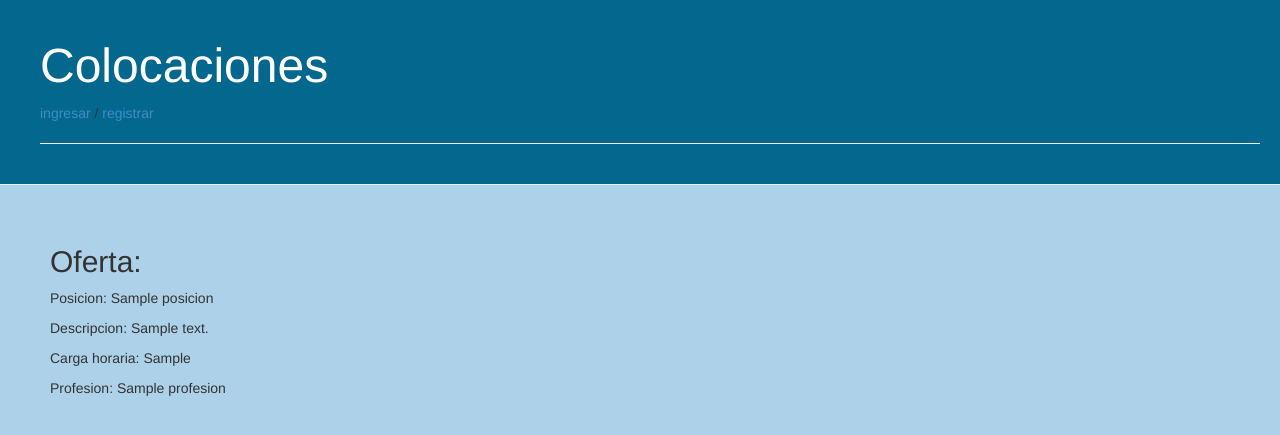
After one commit to FrancoAvila16/desocupados, a Python web app: template app/templates/ofertas.html in a window 1280 px wide. The commit adds this page. Shown: the top 435 px of the page. Run offline with Jinja, Linux system fonts and the light colour scheme; the template is opened without the code that fills it: most values are stand-ins (such as "Sample title", 1, 10 or a date in 2020).

Commit message:
ultimos cambios

```diff
--- a/app/core/models.py
+++ b/app/core/models.py
@@ -70,4 +70,7 @@ def update_user_empresa(sender, instance, created, **kwargs):
 
 class OfertaLaboral(models.Model):
     # empresa_oferta = models.ForeignKey(Empresa)
-    tipo_de_trabajo = models.CharField(max_length=50)
+    posicion = models.CharField(max_length=100)
+    descripcion = models.TextField(null=True)
+    carga_horaria = models.DurationField(null=True)
+    profesion = models.CharField(max_length=100)
--- a/app/templates/home.html
+++ b/app/templates/home.html
@@ -18,6 +18,7 @@
 	<p>Trabajo Realizable: {{ user.profile().trabajo_realizable }} </p>
   {% endif %}
 
-   <p>Ir a modificar tu cuenta <a href="{% if user.is_empresa %} modificar_empresa {% elif user.is_desocupado %} modificar_desocupado {% endif %}">Modificar cuenta</a></p>
-	<p>Ir a borrar cuenta <a href="{{ url('borrar_cuenta') }}">Borrar cuenta</a></p>
+   <p>Ir a modificar tu cuenta <a href="{% if user.is_empresa %} modificar_empresa {% elif user.is_desocupado %} modificar_desocupado {% endif %}">MODIFICAR CUENTA</a></p>
+	<p>Ir a borrar cuenta <a href="{{ url('borrar_cuenta') }}">BORRAR CUENTA</a></p>
+	<p>Ir a crear oferta <a href="{{ url('crear_oferta') }}">CREAR OFERTA</a></p>
 {% endblock %}
--- /dev/null
+++ b/app/templates/ofertas.html
@@ -0,0 +1,15 @@
+{% extends 'base.html' %}
+
+{% block content %}
+
+{% for oferta in ofertas %}
+<div>
+  <h2>Oferta:</h2>
+  <p>Posicion: {{ oferta.posicion }}</p>
+  <p>Descripcion: {{ oferta.descripcion }}</p>
+  <p>Carga horaria: {{ oferta.carga_horaria }}</p>
+  <p>Profesion: {{ oferta.profesion }}</p>
+</div>
+{% endfor %}
+
+{% endblock %}
--- a/app/urls.py
+++ b/app/urls.py
@@ -24,6 +24,8 @@ urlpatterns = [
     url(r'^registrar/desocupado$', core_views.registro_desocupado, name='registrar.desocupado'),
     url(r'^registrar/empresa$', core_views.registro_empresa, name='registrar.empresa'),
     url(r'^borrar_cuenta', core_views.borrar_cuenta, name='borrar_cuenta'),
+    url(r'^ofertas', core_views.ofertas, name='ofertas'),
+    url(r'^registrar/oferta$', core_views.crear_oferta, name='crear_oferta'),
     url(r'^modificar_desocupado', core_views.modificar_desocupado, name='modificar_desocupado'),
     url(r'^modificar_empresa', core_views.modificar_empresa, name='modificar_empresa'),
 ]
```
Also changed, not shown: app/core/forms.py (+8 -0 lines), app/core/views.py (+22 -0 lines), app/templates/crear_oferta.html (added, +9 -0 lines), app/core/migrations/0002_auto_20171130_1116.py (added), db.sqlite3.
